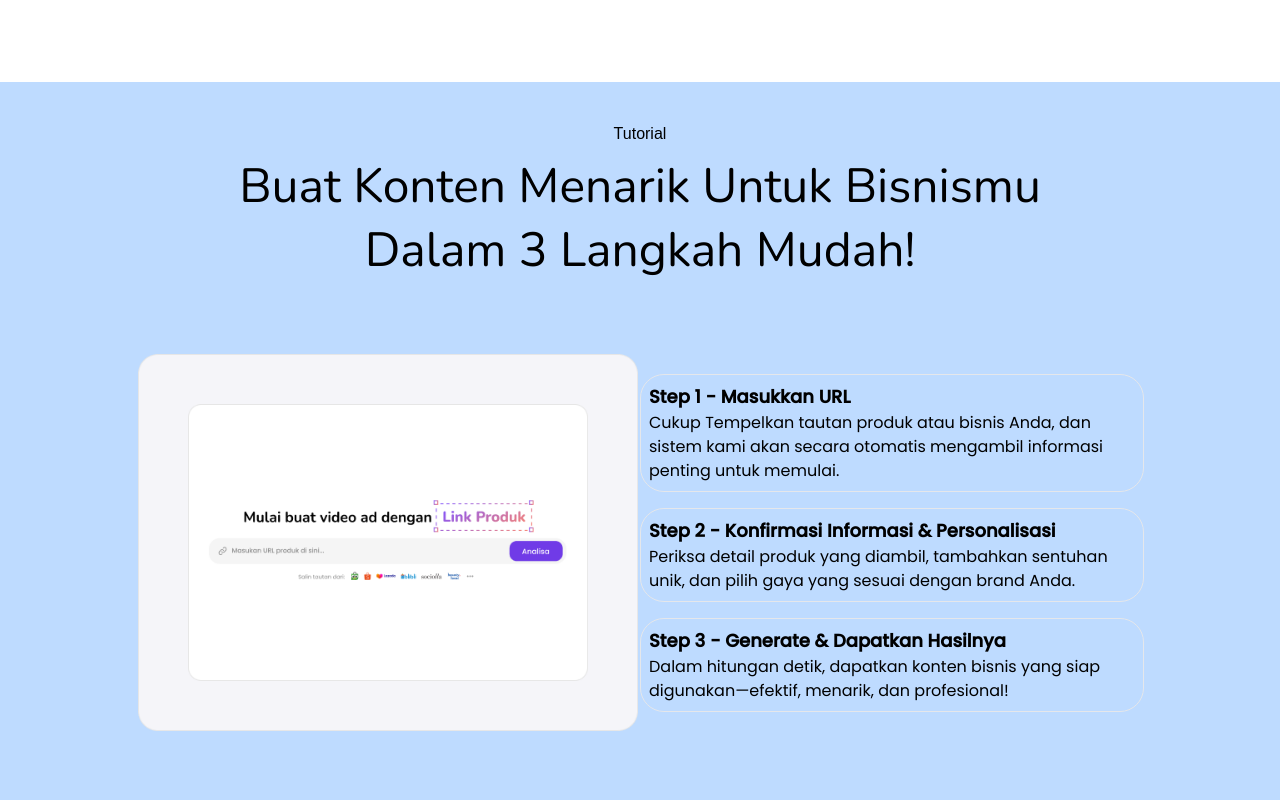
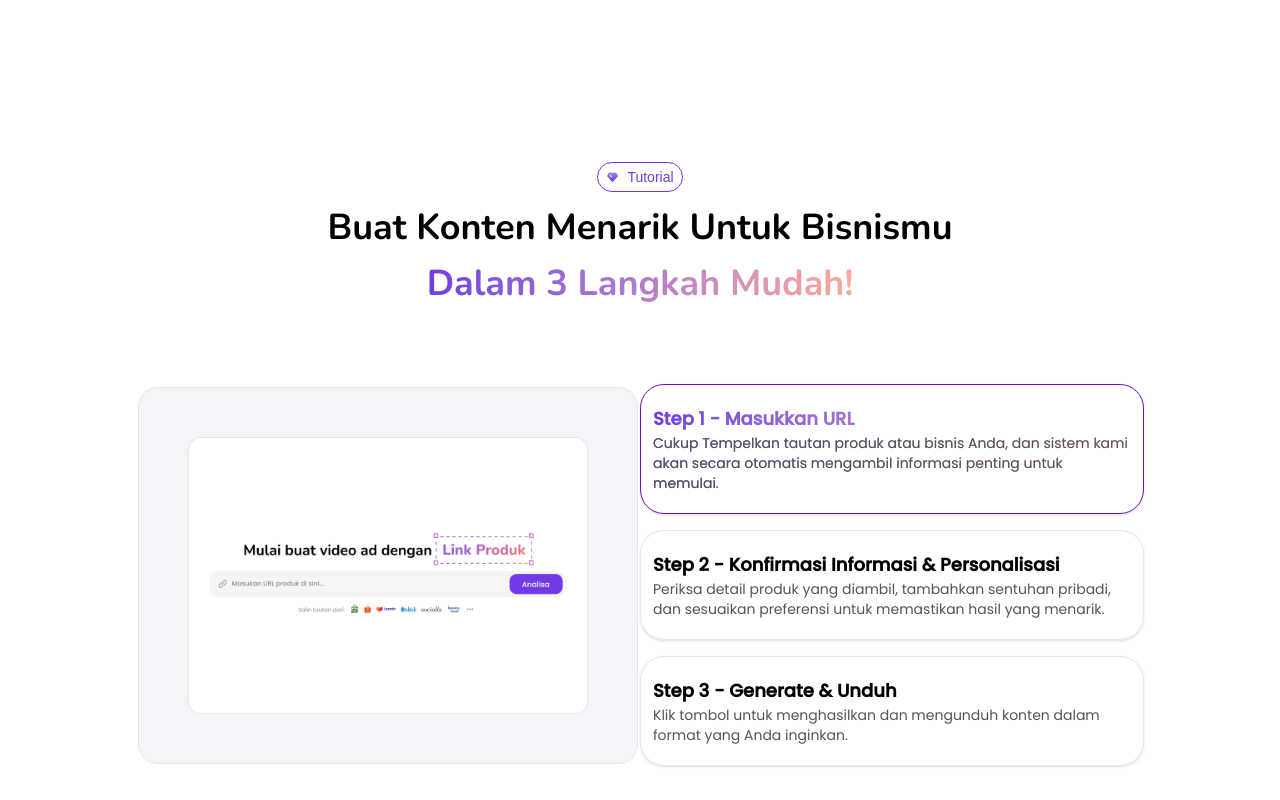
Before and after one commit to annavaws/videfly-fe, a Next.js app: page / in a window 1280 px wide. Shown: the part 1940-2740 px from the top of the page. Built offline with nearby package versions, Linux system fonts and the light colour scheme.

Commit message:
feat: done slicing tutorial (web)

```diff
--- a/src/components/modules/HomeModules/tutorial.tsx
+++ b/src/components/modules/HomeModules/tutorial.tsx
@@ -1,22 +1,77 @@
+import { useState } from "react";
 import { nunito, poppins } from "@/styles/fonts";
 import React from "react";
 import Image from "next/image";
+
 const Tutorial = () => {
+  const [activeStep, setActiveStep] = useState(1);
+
+  // Array of images for each step
+  const stepImages = [
+    "/assets/mockup-tutorial.png",
+    "/assets/mockup-tutorial.png",
+    "/assets/mockup-tutorial.png",
+  ];
+
+  const handleStepClick = (step: number) => {
+    setActiveStep(step);
+  };
+
   return (
-    <div className="p-10 px-24 relative min-h-screen bg-blue-200 justify-center items-center text-black">
+    <div className="p-10 px-24 relative min-h-screen justify-center items-center text-black py-20">
       <div className="flex flex-col space-y-4 justify-center items-center">
-        <div>Tutorial</div>
-        <div className={`text-5xl ${nunito.className}`}>
+        <div className="flex justify-center">
+          <div
+            className={`text-sm flex w-fit items-center space-x-2 border rounded-full p-1 px-2 border-[#703BE7]`}
+          >
+            <span>
+              <svg
+                width="13"
+                height="14"
+                viewBox="0 0 13 14"
+                fill="none"
+                xmlns="http://www.w3.org/2000/svg"
+              >
+                <path
+                  d="M9.74999 2.66667C9.83154 2.66667 9.91204 2.68509 9.98547 2.72054C10.0589 2.75599 10.1234 2.80757 10.1741 2.87142L10.2142 2.92992L11.8392 5.63826C11.8924 5.72706 11.9191 5.82926 11.916 5.93275C11.9129 6.03624 11.8803 6.13668 11.8219 6.22217L11.7785 6.27796L7.15812 11.4417C7.07233 11.5292 6.96992 11.5987 6.85691 11.6462C6.7439 11.6936 6.62256 11.718 6.49999 11.7179C6.28333 11.7179 6.07479 11.6421 5.89874 11.492L5.82562 11.4238L1.22145 6.27796C1.15219 6.20068 1.10658 6.10512 1.09006 6.00266C1.07355 5.90019 1.08681 5.79514 1.12829 5.70001L1.16079 5.63771L2.79283 2.91746L2.82749 2.86871C2.85229 2.83787 2.88045 2.80989 2.91145 2.7853L2.95966 2.75063L3.00733 2.72355L3.03441 2.71109L3.06691 2.69755L3.12595 2.68021L3.18662 2.66938L3.24999 2.66667H9.74999ZM4.93674 4.80246C4.8136 4.72872 4.66623 4.70687 4.52699 4.7417C4.38775 4.77654 4.26803 4.86522 4.19412 4.98826L3.86912 5.52992L3.83662 5.59276C3.79516 5.68835 3.78216 5.79387 3.79916 5.89667C3.81617 5.99947 3.86246 6.09519 3.93249 6.17234L5.01583 7.36401L5.06458 7.41167C5.16484 7.49747 5.29299 7.54372 5.42494 7.54172C5.55689 7.53973 5.68357 7.48963 5.7812 7.40084L5.82833 7.35209C5.91413 7.25182 5.96037 7.12368 5.95838 6.99173C5.95638 6.85978 5.90629 6.73309 5.81749 6.63546L5.00445 5.74171L5.12254 5.54509L5.15233 5.4893C5.20676 5.36828 5.21488 5.23149 5.17514 5.10489C5.1354 4.97828 5.05057 4.87067 4.93674 4.80246Z"
+                  fill="#703BE7"
+                />
+                <path
+                  d="M9.74999 2.66667C9.83154 2.66667 9.91204 2.68509 9.98547 2.72054C10.0589 2.75599 10.1234 2.80757 10.1741 2.87142L10.2142 2.92992L11.8392 5.63826C11.8924 5.72706 11.9191 5.82926 11.916 5.93275C11.9129 6.03624 11.8803 6.13668 11.8219 6.22217L11.7785 6.27796L7.15812 11.4417C7.07233 11.5292 6.96992 11.5987 6.85691 11.6462C6.7439 11.6936 6.62256 11.718 6.49999 11.7179C6.28333 11.7179 6.07479 11.6421 5.89874 11.492L5.82562 11.4238L1.22145 6.27796C1.15219 6.20068 1.10658 6.10512 1.09006 6.00266C1.07355 5.90019 1.08681 5.79514 1.12829 5.70001L1.16079 5.63771L2.79283 2.91746L2.82749 2.86871C2.85229 2.83787 2.88045 2.80989 2.91145 2.7853L2.95966 2.75063L3.00733 2.72355L3.03441 2.71109L3.06691 2.69755L3.12595 2.68021L3.18662 2.66938L3.24999 2.66667H9.74999ZM4.93674 4.80246C4.8136 4.72872 4.66623 4.70687 4.52699 4.7417C4.38775 4.77654 4.26803 4.86522 4.19412 4.98826L3.86912 5.52992L3.83662 5.59276C3.79516 5.68835 3.78216 5.79387 3.79916 5.89667C3.81617 5.99947 3.86246 6.09519 3.93249 6.17234L5.01583 7.36401L5.06458 7.41167C5.16484 7.49747 5.29299 7.54372 5.42494 7.54172C5.55689 7.53973 5.68357 7.48963 5.7812 7.40084L5.82833 7.35209C5.91413 7.25182 5.96037 7.12368 5.95838 6.99173C5.95638 6.85978 5.90629 6.73309 5.81749 6.63546L5.00445 5.74171L5.12254 5.54509L5.15233 5.4893C5.20676 5.36828 5.21488 5.23149 5.17514 5.10489C5.1354 4.97828 5.05057 4.87067 4.93674 4.80246Z"
+                  fill="url(#paint0_linear_19_60)"
+                  fill-opacity="0.34"
+                />
+                <defs>
+                  <linearGradient
+                    id="paint0_linear_19_60"
+                    x1="6.4997"
+                    y1="2.66667"
+                    x2="6.4997"
+                    y2="11.7179"
+                    gradientUnits="userSpaceOnUse"
+                  >
+                    <stop stop-color="white" />
+                    <stop offset="1" stop-color="white" stop-opacity="0" />
+                  </linearGradient>
+                </defs>
+              </svg>
+            </span>
+            <span className="text-[#703BE7]">Tutorial</span>
+          </div>
+        </div>
+        <div className={`text-4xl ${nunito.className} font-bold`}>
           Buat Konten Menarik Untuk Bisnismu
         </div>
-        <div className={`text-5xl ${nunito.className}`}>
+        <div
+          className={`text-4xl ${nunito.className} font-bold bg-gradient-to-r from-[#703BE7] to-[#FFA899] text-transparent bg-clip-text`}
+        >
           Dalam 3 Langkah Mudah!
         </div>
       </div>
       <div className="flex flex-col lg:flex-row pt-20 px-10">
         <div className="w-1/2 justify-center flex">
           <Image
-            src="/assets/mockup-tutorial.png"
+            src={stepImages[activeStep - 1]}
             alt="mockup-tutorial"
             width={500}
             height={500}
@@ -24,37 +79,78 @@ const Tutorial = () => {
           />
         </div>
         <div className="flex flex-col w-1/2 space-y-4 justify-center items-center">
-          <div className="p-2 rounded-3xl border border-gray-200 hover:border-purple-800">
+          <div
+            onClick={() => handleStepClick(1)} // Set active step to 1 on click
+            className={`p-3 rounded-3xl border border-gray-200 cursor-pointer shadow ${
+              activeStep === 1 ? "border-purple-800" : "hover:border-purple-800"
+            }`}
+          >
             <div
-              className={`text-lg font-semibold ${poppins.className} hover:text-purple-800`}
+              className={`w-full h-full text-lg font-semibold py-2 ${
+                poppins.className
+              } ${
+                activeStep === 1
+                  ? "bg-gradient-to-r from-[#703BE7] to-[#FFA899] text-transparent bg-clip-text"
+                  : "hover:bg-gradient-to-r hover:from-[#703BE7] hover:to-[#FFA899] hover:text-transparent hover:bg-clip-text"
+              }`}
             >
               Step 1 - Masukkan URL
-            </div>
-            <div className={`text-md ${poppins.className}`}>
-              Cukup Tempelkan tautan produk atau bisnis Anda, dan sistem kami
-              akan secara otomatis mengambil informasi penting untuk memulai.
+              <div
+                className={`text-sm font-normal ${poppins.className} text-[#545454]`}
+              >
+                Cukup Tempelkan tautan produk atau bisnis Anda, dan sistem kami
+                akan secara otomatis mengambil informasi penting untuk memulai.
+              </div>
             </div>
           </div>
-          <div className="p-2 rounded-3xl border border-gray-200 hover:border-purple-800">
+
+          <div
+            onClick={() => handleStepClick(2)} // Set active step to 2 on click
+            className={`p-3 rounded-3xl border border-gray-200 cursor-pointer shadow ${
+              activeStep === 2 ? "border-purple-800" : "hover:border-purple-800"
+            }`}
+          >
             <div
-              className={`text-lg font-semibold ${poppins.className} hover:text-purple-800`}
+              className={`w-full h-full text-lg font-semibold py-2 ${
+                poppins.className
+              } ${
+                activeStep === 2
+                  ? "bg-gradient-to-r from-[#703BE7] to-[#FFA899] text-transparent bg-clip-text"
+                  : "text-black hover:bg-gradient-to-r hover:from-[#703BE7] hover:to-[#FFA899] hover:text-transparent hover:bg-clip-text"
+              }`}
             >
               Step 2 - Konfirmasi Informasi & Personalisasi
-            </div>
-            <div className={`text-md ${poppins.className}`}>
-              Periksa detail produk yang diambil, tambahkan sentuhan unik, dan
-              pilih gaya yang sesuai dengan brand Anda.
+              <div
+                className={`text-sm font-normal ${poppins.className} text-[#545454]`}
+              >
+                Periksa detail produk yang diambil, tambahkan sentuhan pribadi,
+                dan sesuaikan preferensi untuk memastikan hasil yang menarik.
+              </div>
             </div>
           </div>
-          <div className="p-2 rounded-3xl border border-gray-200 hover:border-purple-800">
+
+          <div
+            onClick={() => handleStepClick(3)} // Set active step to 3 on click
+            className={`p-3 rounded-3xl border border-gray-200 cursor-pointer shadow ${
+              activeStep === 3 ? "border-purple-800" : "hover:border-purple-800"
+            }`}
+          >
             <div
-              className={`text-lg font-semibold ${poppins.className} hover:text-purple-800`}
+              className={`w-full h-full text-lg font-semibold py-2 ${
+                poppins.className
+              } ${
+                activeStep === 3
+                  ? "bg-gradient-to-r from-[#703BE7] to-[#FFA899] text-transparent bg-clip-text"
+                  : "text-black hover:bg-gradient-to-r hover:from-[#703BE7] hover:to-[#FFA899] hover:text-transparent hover:bg-clip-text"
+              }`}
             >
-              Step 3 - Generate & Dapatkan Hasilnya
-            </div>
-            <div className={`text-md ${poppins.className}`}>
-              Dalam hitungan detik, dapatkan konten bisnis yang siap
-              digunakan—efektif, menarik, dan profesional!
+              Step 3 - Generate & Unduh
+              <div
+                className={`text-sm font-normal ${poppins.className} text-[#545454]`}
+              >
+                Klik tombol untuk menghasilkan dan mengunduh konten dalam format
+                yang Anda inginkan.
+              </div>
             </div>
           </div>
         </div>
```
